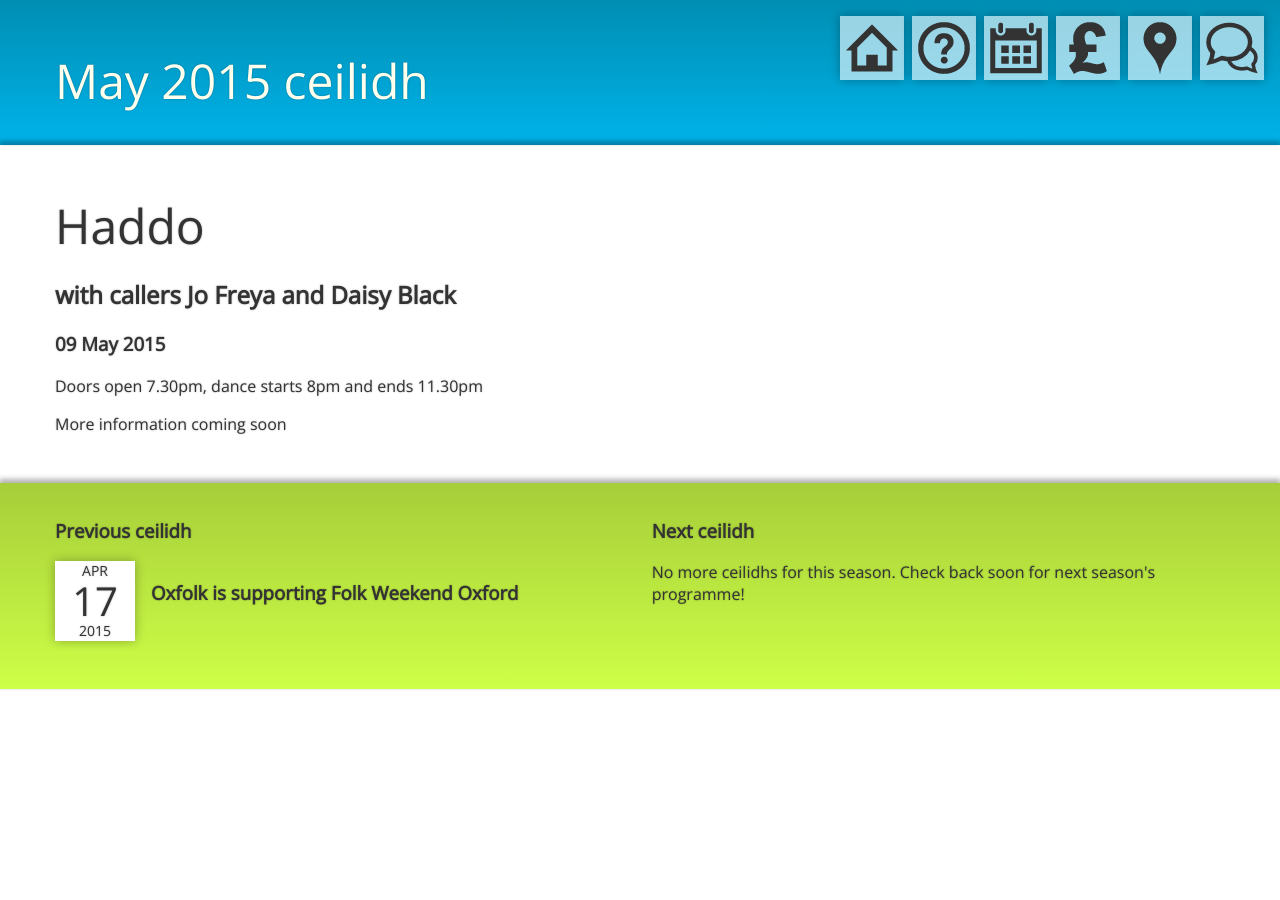
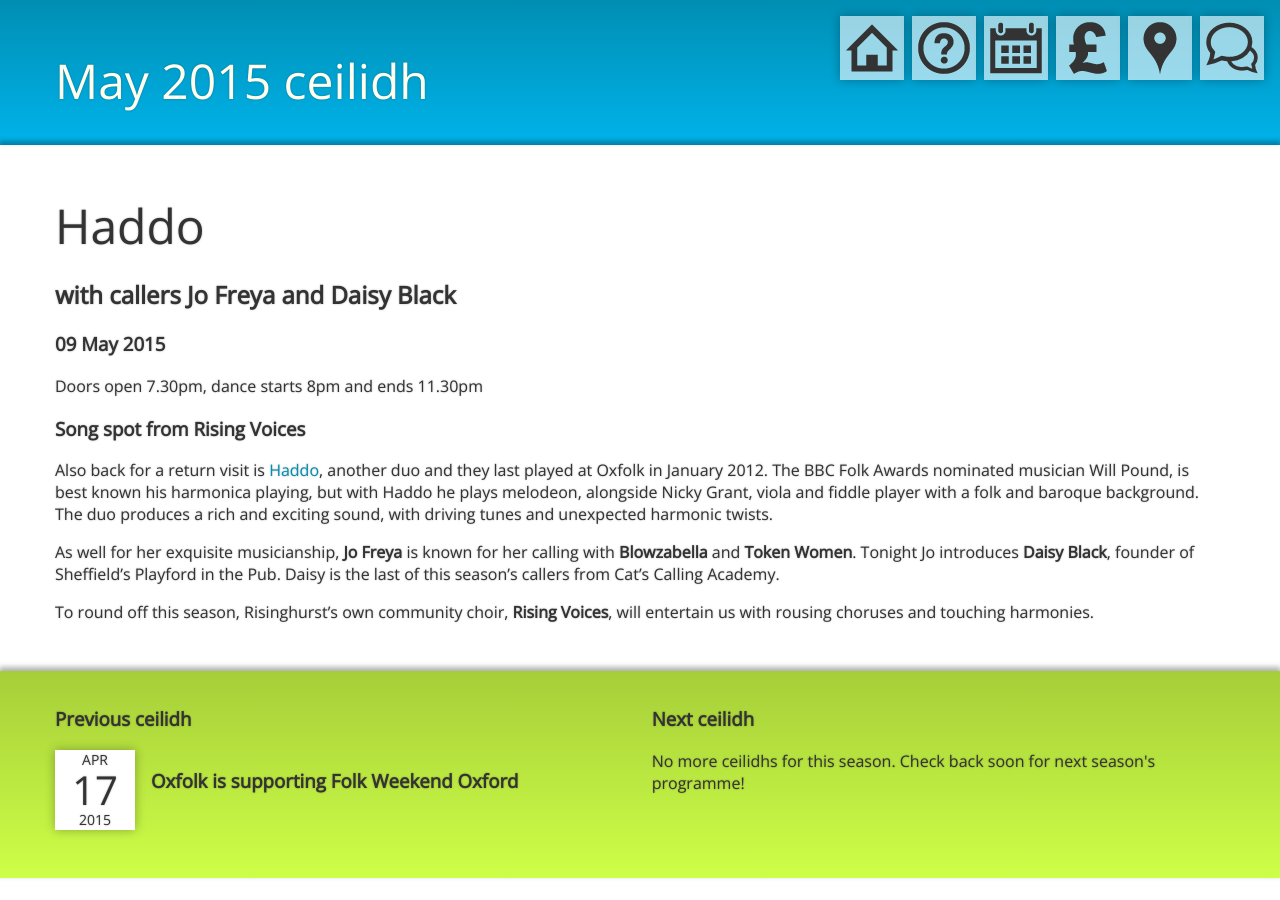
Before and after one commit to oxfolk/oxfolk.org.uk, a Jekyll site: the page built from _posts/2015-05-09-haddo.md, in a window 1280 px wide. Built offline with Jekyll 4.4.1, drawn with Linux system fonts in a browser that asks for light colours.

```diff
--- a/_posts/2015-05-09-haddo.md
+++ b/_posts/2015-05-09-haddo.md
@@ -3,5 +3,19 @@ caller: "with callers Jo Freya and Daisy Black"
 layout: "ceilidh"
 ---
 
+### Song spot from Rising Voices
 
-More information coming soon
+Also back for a return visit is [Haddo](http://www.haddoentertainments.co.uk/ceilidh-
+band.html), another duo and they last played at Oxfolk in January 2012. The BBC Folk
+Awards nominated musician Will Pound, is best known his harmonica playing, but with Haddo
+he plays melodeon, alongside Nicky Grant, viola and fiddle player with a folk and baroque
+background. The duo produces a rich and exciting sound, with driving tunes and unexpected
+harmonic twists.
+
+As well for her exquisite musicianship, **Jo Freya** is known for her calling with
+**Blowzabella** and **Token Women**. Tonight Jo introduces **Daisy Black**, founder of
+Sheffield’s Playford in the Pub. Daisy is the last of this season’s callers from Cat’s Calling
+Academy.
+
+To round off this season, Risinghurst’s own community choir, **Rising Voices**, will entertain
+us with rousing choruses and touching harmonies.
```
Also changed, not shown: _data/events.yml (deleted, +0 -24 lines), _posts/2015-03-14-cat-kelly-pete-ord.md (added, +20 -0 lines), _posts/2015-03-14-new-bandanglo.md (deleted, +0 -8 lines), _posts/2015-04-17-oxford-folk-festival.md (+1 -2 lines).
